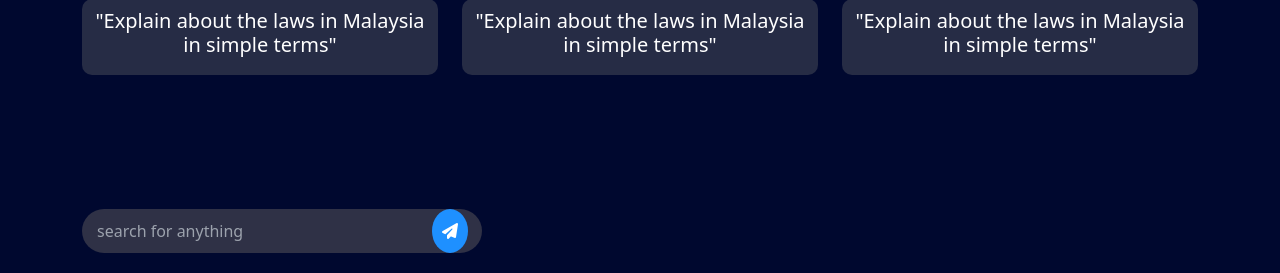
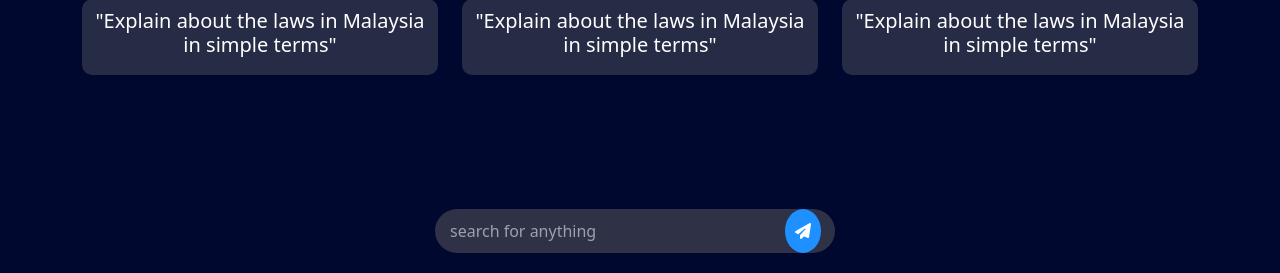
Before and after one commit to raakesh1415/hackathon-gaianet, a PHP site: page /chatbot.php in a window 1280 px wide. Shown: the part 527-800 px from the top of the page. Run offline with PHP 8.4, Linux system fonts and the light colour scheme; some libraries are stand-ins or nearby versions.

Commit message:
Fix UI chatbot

```diff
--- a/chatbot.php
+++ b/chatbot.php
@@ -1,5 +1,6 @@
 <!DOCTYPE html>
 <html lang="en">
+
 <head>
   <title>Legal Assistant</title>
   <link rel="icon" href="logo.png" type="image/x-icon" />
@@ -17,61 +18,92 @@
       align-items: center;
       margin: 0;
     }
+
     .text-light {
       color: #9ca2ad !important;
     }
+
     .logo {
       max-width: 250px;
     }
+
     .legal_logo {
       position: absolute;
       top: 40px;
       left: 50%;
       transform: translateX(-50%);
     }
+
     .welcome {
       position: absolute;
       top: 100px;
       left: 50%;
       transform: translateX(-50%);
     }
+
     .ex {
       color: white;
     }
+
     /* Icon styles */
     .icon-bg {
-      background-color: #1E90FF; /* DodgerBlue */
+      background-color: #1E90FF;
+      /* DodgerBlue */
       padding: 15px;
       border-radius: 50%;
       display: inline-block;
       margin-bottom: 10px;
     }
+
     .fa-icon {
-      font-size: 2.0rem; /* Adjust this for bigger icons */
+      font-size: 2.0rem;
+      /* Adjust this for bigger icons */
       color: white;
     }
+
     /* Customized text box */
     .custom-box {
-      background-color: #262c45; /* Grey background */
-      color: white;              /* White text */
-      padding: 10px;             /* Padding inside the box */
-      border-radius: 10px;       /* Rounded corners */
-      margin-top: 20px;          /* Add some margin on top */
+      background-color: #262c45;
+      /* Grey background */
+      color: white;
+      /* White text */
+      padding: 10px;
+      /* Padding inside the box */
+      border-radius: 10px;
+      /* Rounded corners */
+      margin-top: 20px;
+      /* Add some margin on top */
     }
+
     /* Search bar styles */
-    .search-container {
-        position: fixed;
-        bottom: 0;
-        width: 100%;
-        background-color: #00082f;
-        padding: 20px 0;
-        display: flex;
-        justify-content: center;  /* Center horizontally */
-    }
+
 
     .search-bar {
       display: flex;
+      justify-content: center;
       align-items: center;
+      height: 100%;
+    }
+
+    .search-container {
+      position: fixed;
+      /* Fixes the position to the viewport */
+      bottom: 0;
+      /* Aligns to the bottom */
+      left: 0;
+      /* Aligns to the left */
+      width: 100%;
+      /* Full width */
+      background-color: #00082f;
+      /* Background color */
+      padding: 20px 0;
+      /* Padding for the container */
+      display: flex;
+      /* Enables flexbox */
+      justify-content: center;
+      /* Centers content horizontally */
+      z-index: 1000;
+      /* Ensures it stays on top of other elements */
     }
 
     .search-input {
@@ -101,9 +133,9 @@
     .search-btn i {
       color: white;
     }
-
   </style>
 </head>
+
 <body>
   <div class="container">
     <!-- Grid Structure for Logo and Form -->
@@ -204,13 +236,16 @@
       </div>
     </div>
 
-    <div class="row search-container">
-        <div class="col-12 search-bar">
+    <div class="row search-container" style=" width: 100%; background-color: #00082f;">
+      <div class="col-12 justify-content-center">
+        <div class="search-bar">
           <input type="text" class="search-input" placeholder="search for anything">
           <button class="search-btn"><i class="fa-solid fa-paper-plane"></i></button>
+        </div>
       </div>
     </div>
 
   </div>
 </body>
+
 </html>
```
Lines whose indentation alone changed are shown as unchanged.
